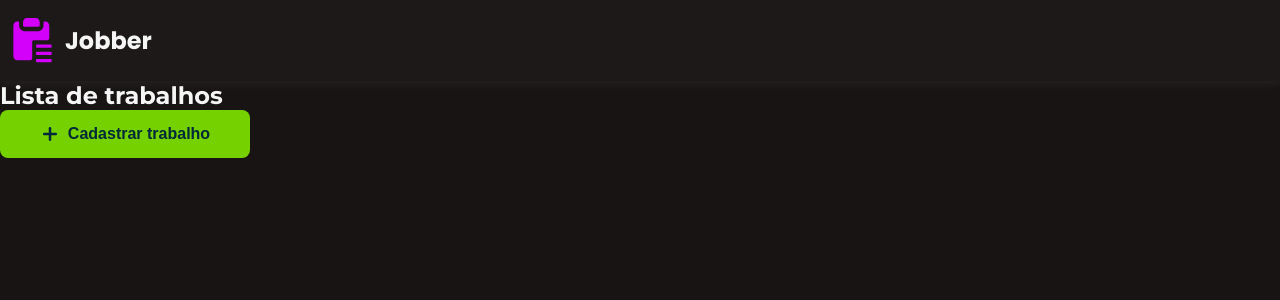
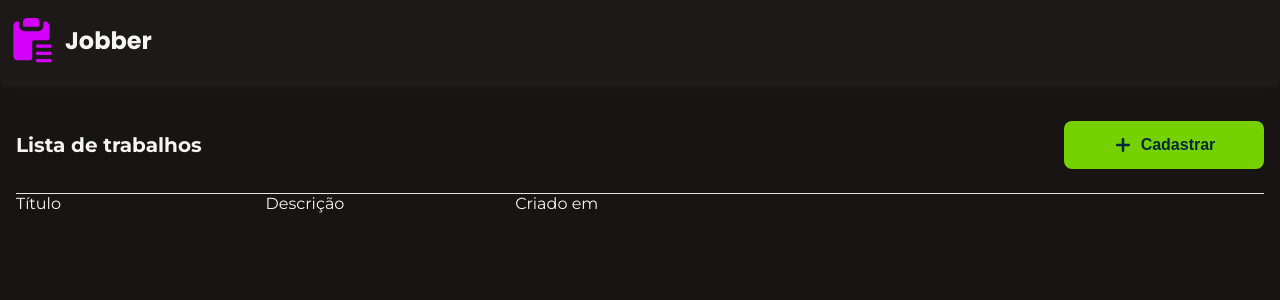
Before and after one commit to naiaraxavier/challenge-jobber, a React (Vite) app in the folder frontend/: page / in a window 1280 px wide. Shown: the top 300 px of the page. Built offline with nearby package versions, Linux system fonts and the light colour scheme.

Commit message:
feat: add main content header with styles

```diff
--- a/frontend/src/css/button.css
+++ b/frontend/src/css/button.css
@@ -20,15 +20,15 @@
 
 /* Size variants */
 .button-size-1 {
-  width: 250px;
+  width: 200px;
 }
 
 .button-size-2 {
-  width: 240px;
+  width: 180px;
 }
 
 .button-size-2 {
-  width: 178px;
+  width: 160px;
 }
 
 .button-size-4 {
--- /dev/null
+++ b/frontend/src/css/home-page.css
@@ -0,0 +1,49 @@
+/* Container main header */
+.main-content__container {
+  padding: 0 16px;
+}
+
+.main-content__header {
+  align-items: center;
+  border-bottom: 1px solid var(--color-background-tertiary);
+  display: flex;
+  flex-direction: column;
+  padding: 24px 0;
+}
+
+.main-content__header h2 {
+  font-size: 1.25rem;
+  margin-bottom: 24px;
+}
+
+.main-content__title {
+  display: none;
+}
+
+/* TABLET E DESKTOP */
+@media (min-width: 640px) {
+  /* Container main header */
+  .main-content__container {
+    margin: 16px 0 0 0;
+  }
+
+  .main-content__header {
+    flex-direction: row;
+    justify-content: space-between;
+    margin: 0 auto;
+    max-width: 1260px;
+  }
+
+  .main-content__title {
+    display: grid;
+    grid-template-columns: repeat(5, 1fr);
+    list-style: none;
+    margin: 0 auto;
+    max-width: 1260px;
+  }
+
+  .main-content__header h2 {
+    font-size: 1.25rem;
+    margin-bottom: 0;
+  }
+}
--- a/frontend/src/pages/index.tsx
+++ b/frontend/src/pages/index.tsx
@@ -1,23 +1,28 @@
 import { Plus } from "lucide-react";
 import { Button } from "../components/button";
 import { Header } from "../components/header";
+import "../css/home-page.css";
 
 export function HomePage() {
   return (
     <>
       <Header />
 
-      <main>
-        <div>
-          <div>
-            <div>
-              <h2>Lista de trabalhos</h2>
-            </div>
+      <main className="main-content">
+        <div className="main-content__container">
+          <div className="main-content__header">
+            <h2>Lista de trabalhos</h2>
             <Button size="1">
               <Plus size={20} strokeWidth={3} />
-              Cadastrar trabalho
+              Cadastrar
             </Button>
           </div>
+
+          <ul className="main-content__title">
+            <li>Título</li>
+            <li>Descrição</li>
+            <li>Criado em</li>
+          </ul>
         </div>
       </main>
 
```
